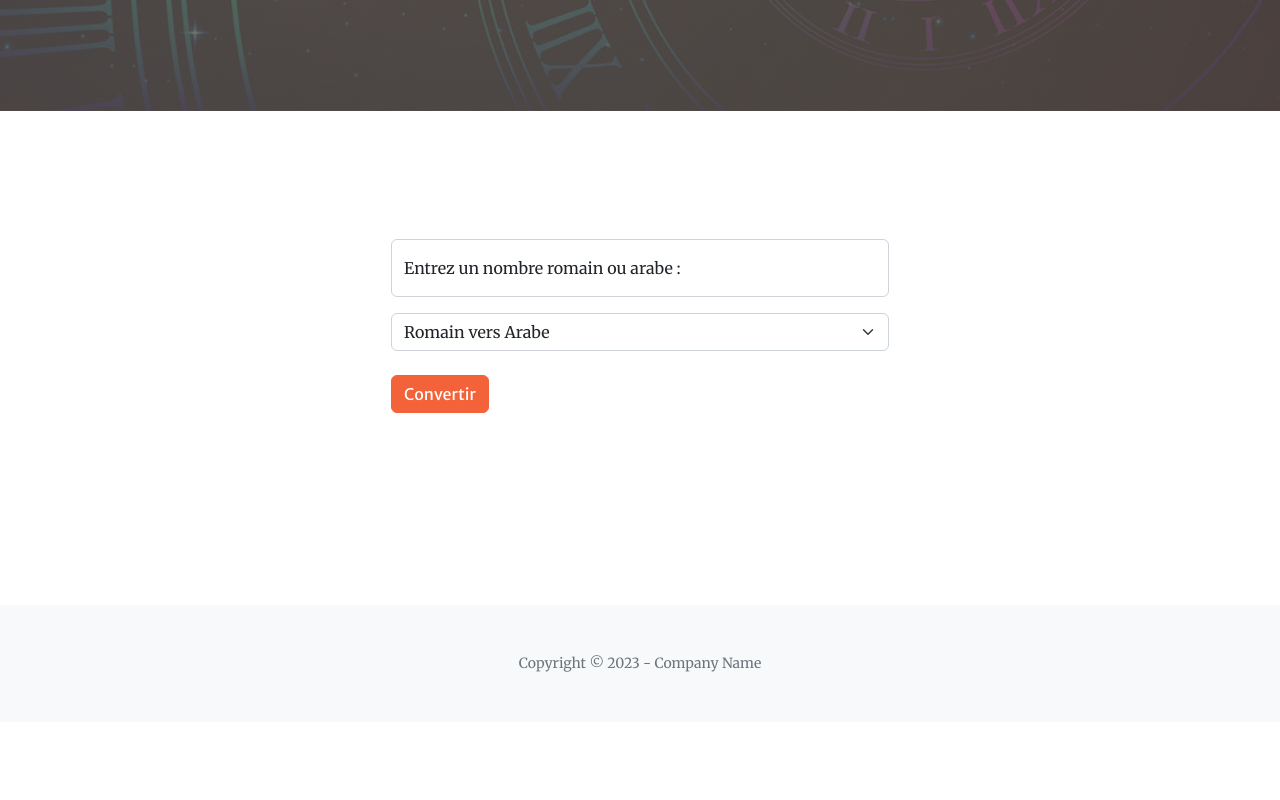
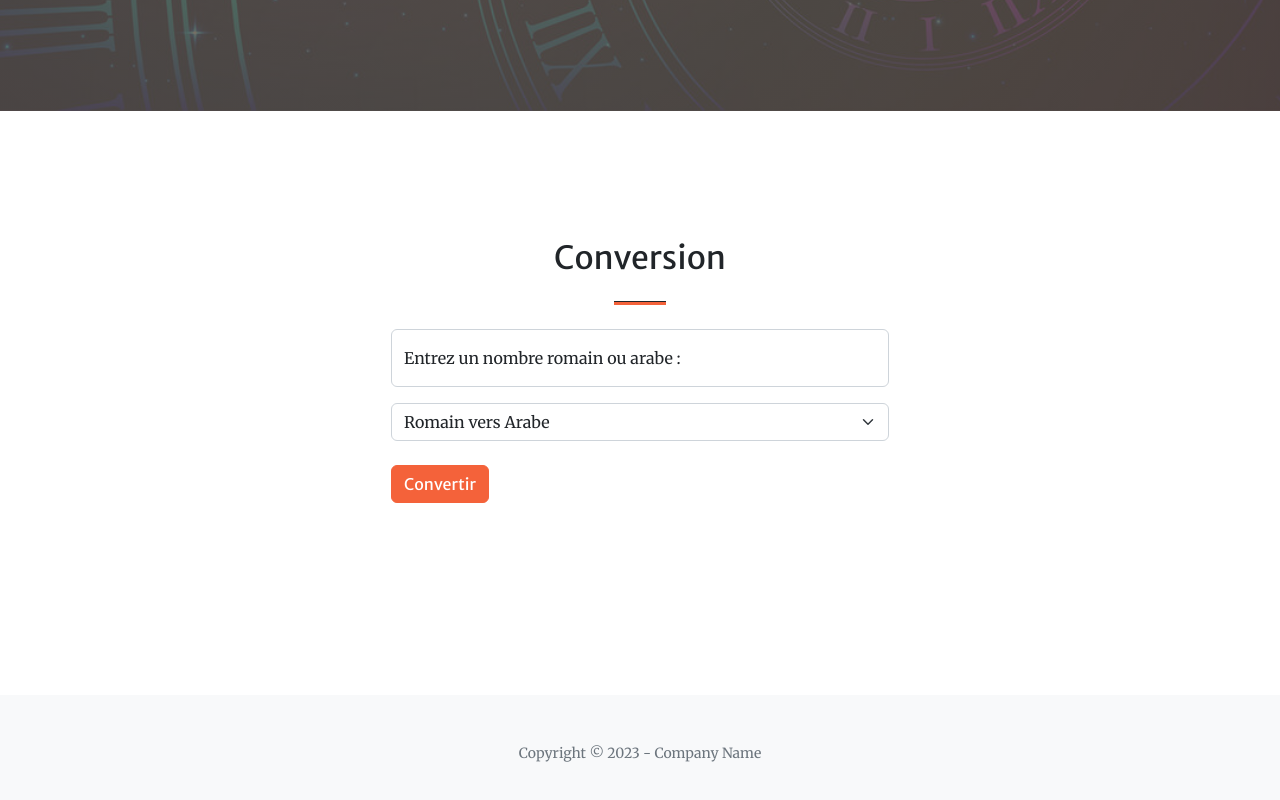
Before and after one commit to NRMiary/kata.roman.numerals, a website: page index.html in a window 1280 px wide. Shown: the part 689-1489 px from the top of the page. Before the commit the page ends 1411 px from the top, so only its background shows below. Drawn offline with nearby package versions, Linux system fonts and the light colour scheme; some packages are replaced by stand-ins of ours; a script that the page names is missing.

Commit message:
change icon

```diff
--- a/index.html
+++ b/index.html
@@ -7,7 +7,7 @@
         <meta name="author" content="" />
         <title>Roman numerals</title>
         <!-- Favicon-->
-        <link rel="icon" type="image/x-icon" href="assets/favicon.ico" />
+        <link rel="icon" type="image/x-icon" href="assets/numbers.png" />
         <!-- Bootstrap Icons-->
         <link href="https://cdn.jsdelivr.net/npm/bootstrap-icons@1.5.0/font/bootstrap-icons.css" rel="stylesheet" />
         <!-- Google fonts-->
@@ -49,6 +49,8 @@
         <!-- Contact-->
         <section class="page-section" id="conversion">
             <div class="container px-4 px-lg-5">
+                <h2 class="text-center mt-0">Conversion</h2>
+                <hr class="divider" />
                 <div class="row gx-4 gx-lg-5 justify-content-center mb-5">
                     <div class="col-lg-6">
                         <form id="conversionForm">
```
Also changed, not shown: assets/numbers.png (added).
